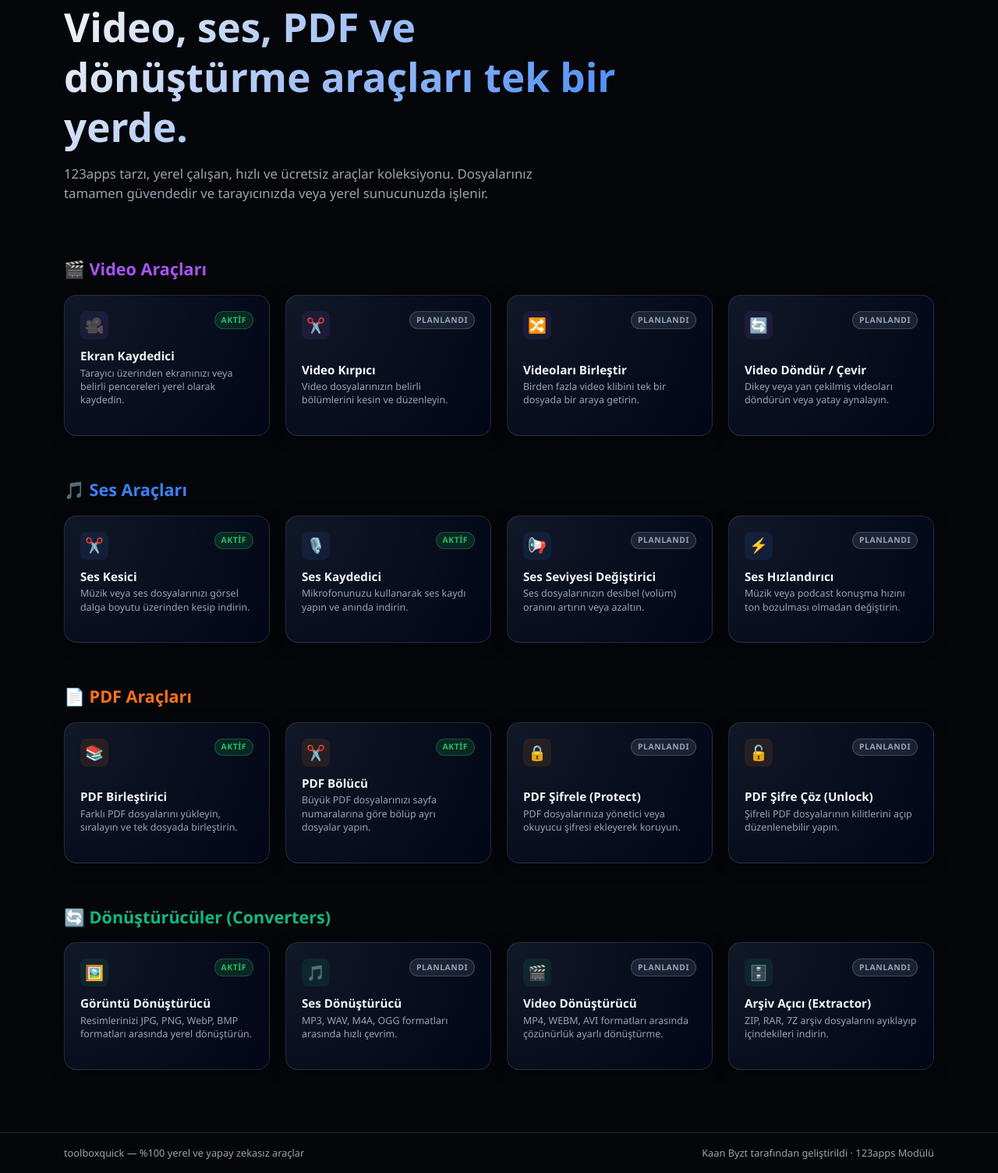
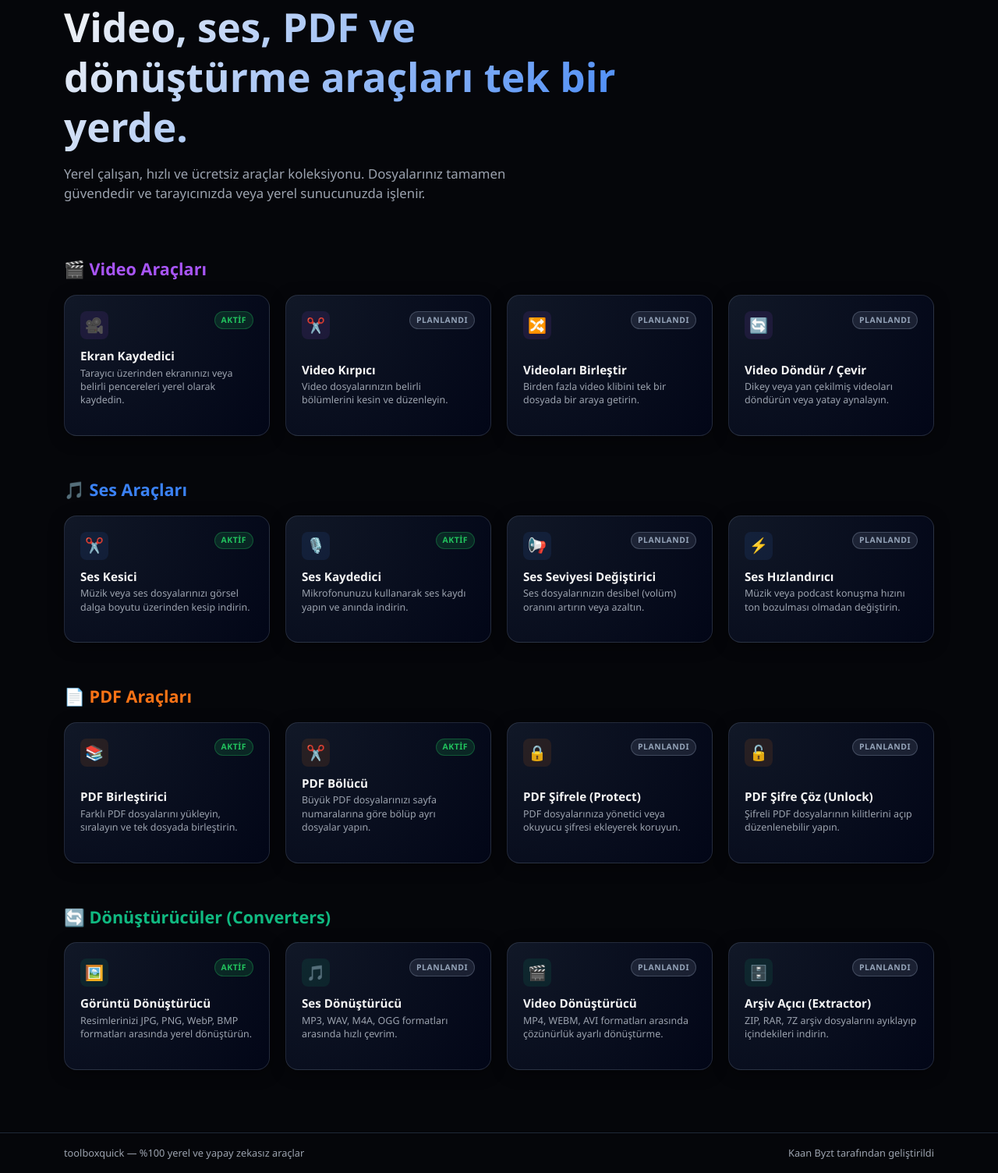
Before and after one commit to kaanbyzt/converter, a Flask app: page / in a window 1280 px wide. Shown: the part 143-1647 px from the top of the page at 78% size. Run offline with Flask 3, Linux system fonts and the light colour scheme.

Commit message:
feat: adjust template details and remove obsolete mod references

```diff
--- a/api/templates/base.html
+++ b/api/templates/base.html
@@ -145,7 +145,7 @@
     <footer class="footer py-3">
         <div class="container d-flex flex-column flex-md-row justify-content-between align-items-center">
             <span>toolboxquick &mdash; %100 yerel ve yapay zekasız araçlar</span>
-            <span class="mt-2 mt-md-0">Kaan Byzt tarafından geliştirildi &middot; 123apps Modülü</span>
+            <span class="mt-2 mt-md-0">Kaan Byzt tarafından geliştirildi</span>
         </div>
     </footer>
 
--- a/api/templates/index.html
+++ b/api/templates/index.html
@@ -123,7 +123,7 @@
                 Video, ses, PDF ve dönüştürme araçları tek bir yerde.
             </h1>
             <p class="hero-subtitle mb-4">
-                123apps tarzı, yerel çalışan, hızlı ve ücretsiz araçlar koleksiyonu. Dosyalarınız tamamen güvendedir ve tarayıcınızda veya yerel sunucunuzda işlenir.
+                Yerel çalışan, hızlı ve ücretsiz araçlar koleksiyonu. Dosyalarınız tamamen güvendedir ve tarayıcınızda veya yerel sunucunuzda işlenir.
             </p>
         </div>
     </div>
--- a/api/templates/video_tools.html
+++ b/api/templates/video_tools.html
@@ -16,7 +16,7 @@
     <main class="container py-4">
         <h1 class="h3 mb-3">Video Araçları</h1>
         <p class="text-secondary">
-            123apps benzeri video dönüştürücü ve düzenleme araçları için arayüz taslağı.
+            Video dönüştürücü ve düzenleme araçları için arayüz taslağı.
             Bu sayfaya ileride kırpma, birleştirme, format dönüştürme gibi araçlar eklenecek.
         </p>
         <div class="alert alert-info small">
```
Also changed, not shown: README.md.
